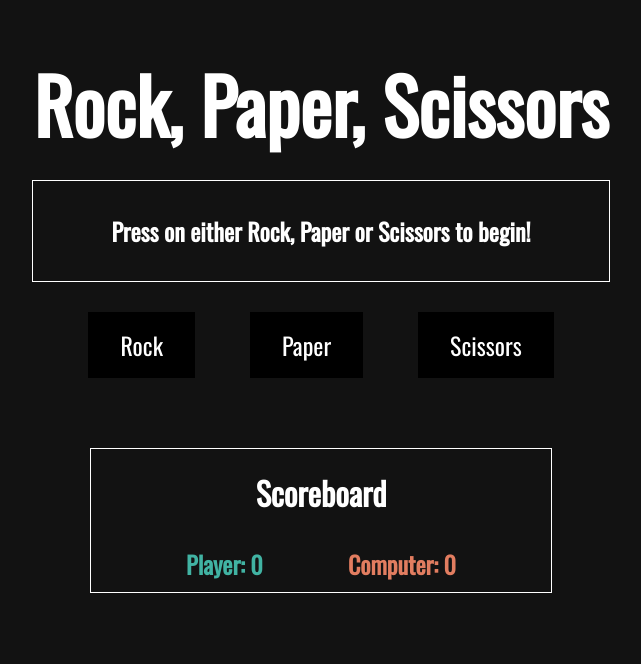
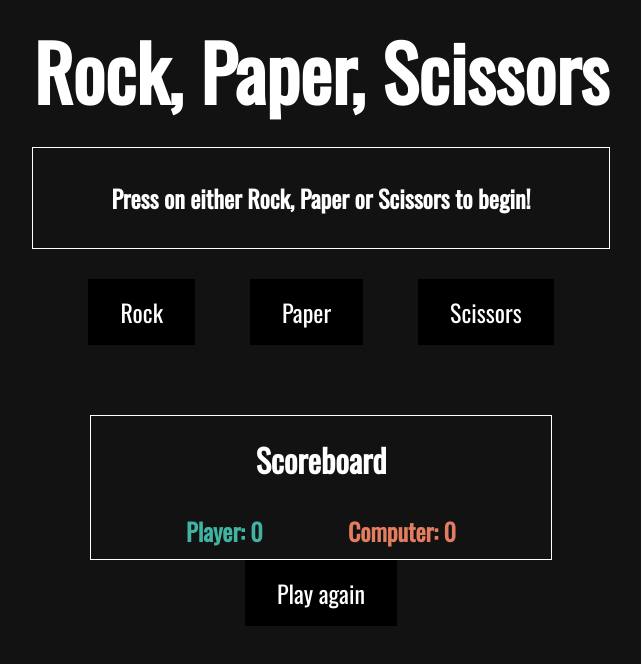
Before and after one commit to seldin15/rock-paper-scissors, a plain HTML site: page index.html in a window 1280 px wide. Shown: the whole page, without its empty margins (319-960 px from the left). Drawn offline with nearby package versions, Linux system fonts and the light colour scheme.

Commit message:
Added Play again button

```diff
--- a/index.html
+++ b/index.html
@@ -32,6 +32,9 @@
                         <h2 id="computer">Computer: 0</h2>
                     </div>
                 </div>
+                <div class="resetButton">
+                    <button id="reset">Play again</button>
+                </div>
             </div>
         </div>
     </body>
```
